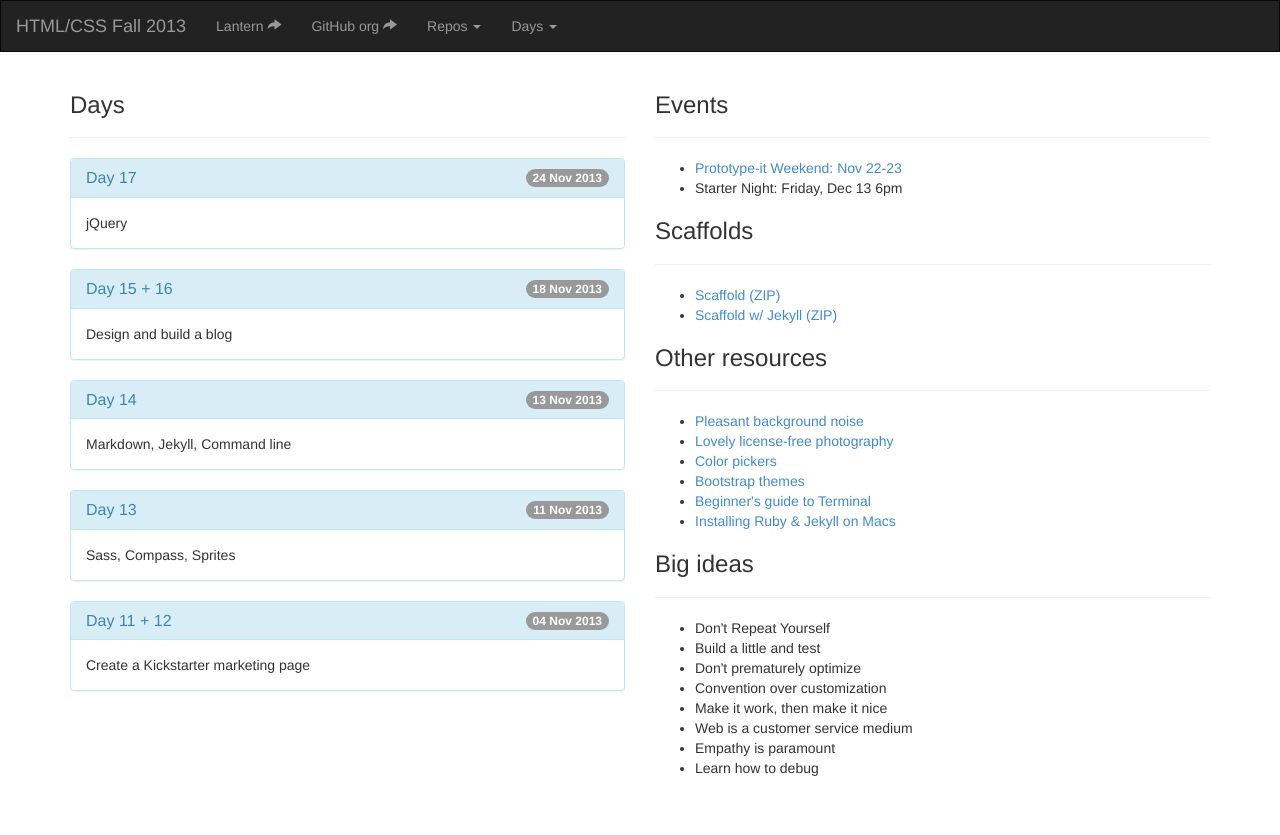
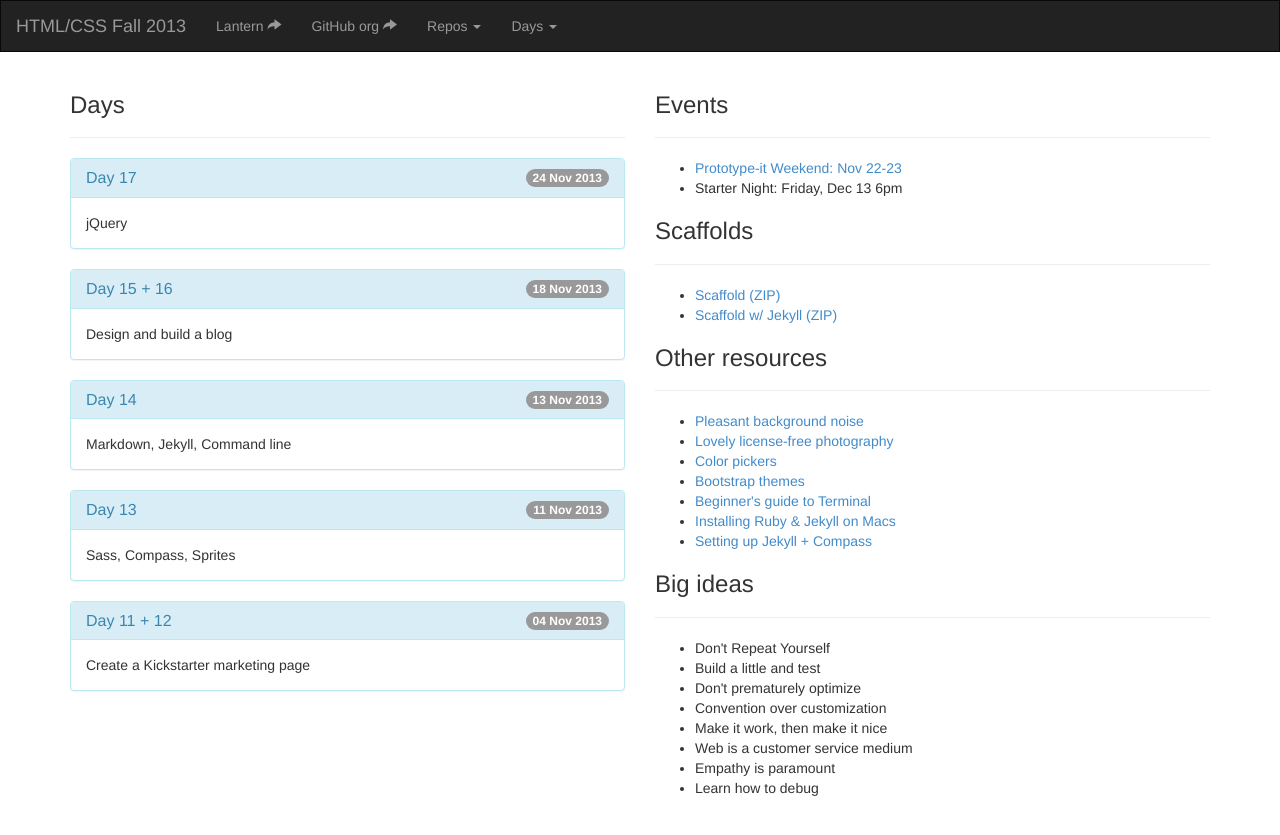
Before and after one commit to tsl-frontend/tsl-frontend.github.io, a Jekyll site: the page built from index.html, in a window 1280 px wide. Shown: the top 835 px of the page. Built offline with Jekyll 4.4.1, drawn with Linux system fonts in a browser that asks for light colours; nearby versions of some CDN libraries; Markdown is read by kramdown in place of the engine named in the settings.

Commit message:
Link to Jekyll + Compass post.

```diff
--- a/index.html
+++ b/index.html
@@ -48,6 +48,7 @@ layout: page
             <li><a href="http://bootswatch.com/">Bootstrap themes</a></li>
             <li><a href="http://wiseheartdesign.com/articles/2010/11/12/the-designers-guide-to-the-osx-command-prompt/">Beginner's guide to Terminal</a></li>
             <li><a href="http://andytaylor.me/2012/11/03/installing-ruby-and-jekyll/">Installing Ruby &amp; Jekyll on Macs</a></li>
+            <li><a href="http://davidpots.com/blog/jekyll-github-pages-compass/">Setting up Jekyll + Compass</a></li>
         </ul>
         <div class="page-header">
             <h3>Big ideas</h3>
```
